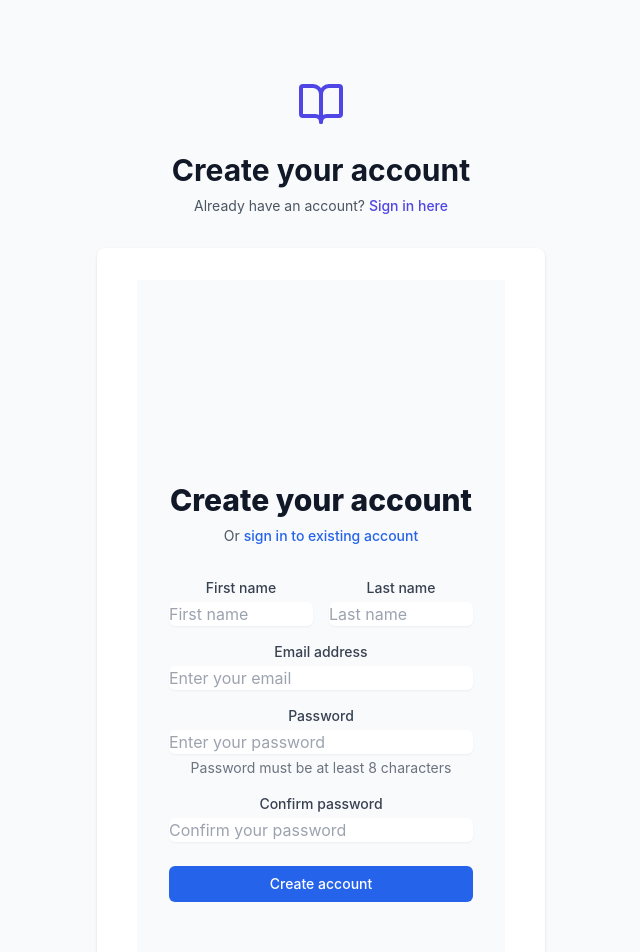
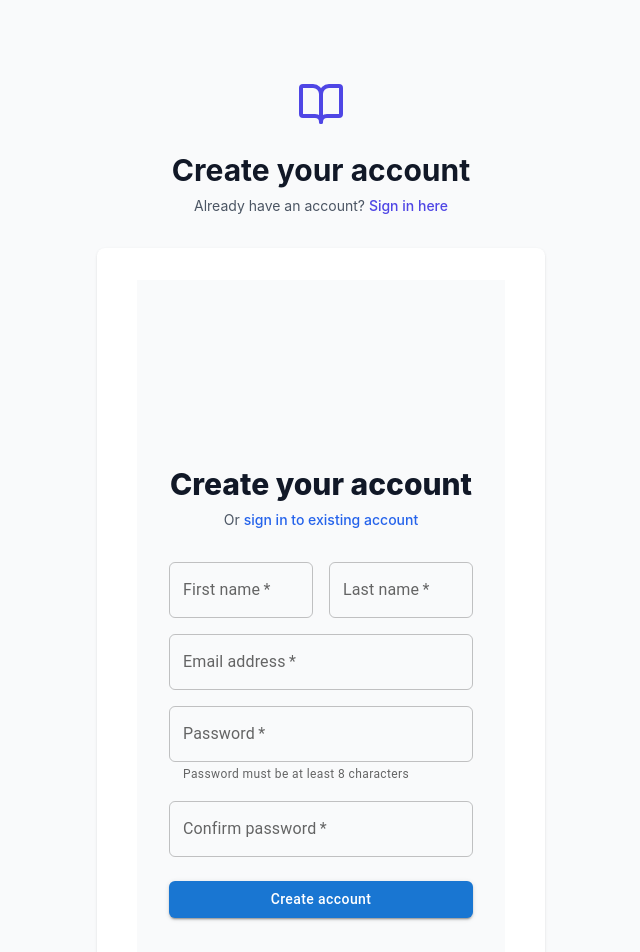
Before and after one commit to AfnanLeewan/book-management-system-web, a React (Vite) app: page /register in a window 1280 px wide. Shown: the top 952 px of the page, without its empty margins (319-959 px from the left). Built offline with nearby package versions, Linux system fonts and the light colour scheme.

Commit message:
Convert UI components to Material-UI

```diff
--- a/src/components/ui/Button.tsx
+++ b/src/components/ui/Button.tsx
@@ -1,48 +1,86 @@
 import React from 'react';
-import LoadingSpinner from './LoadingSpinner';
+import { Button as MuiButton, CircularProgress } from '@mui/material';
+import type { ButtonProps as MuiButtonProps } from '@mui/material';
+import { styled } from '@mui/material/styles';
 
-interface ButtonProps extends React.ButtonHTMLAttributes<HTMLButtonElement> {
+interface ButtonProps extends Omit<MuiButtonProps, 'variant' | 'size'> {
   variant?: 'primary' | 'secondary' | 'outline' | 'danger';
   size?: 'sm' | 'md' | 'lg';
   isLoading?: boolean;
   children: React.ReactNode;
 }
 
+const StyledButton = styled(MuiButton)(() => ({
+  textTransform: 'none',
+  fontWeight: 500,
+  borderRadius: '0.375rem',
+  '&.Mui-disabled': {
+    opacity: 0.5,
+  },
+}));
+
 const Button: React.FC<ButtonProps> = ({
   variant = 'primary',
   size = 'md',
   isLoading = false,
   disabled,
-  className = '',
   children,
   ...props
 }) => {
-  const baseClasses = 'inline-flex items-center justify-center font-medium rounded-md focus:outline-none focus:ring-2 focus:ring-offset-2 transition-colors disabled:opacity-50 disabled:cursor-not-allowed';
-
-  const variantClasses = {
-    primary: 'bg-primary-600 text-white hover:bg-primary-700 focus:ring-primary-500',
-    secondary: 'bg-secondary-600 text-white hover:bg-secondary-700 focus:ring-secondary-500',
-    outline: 'border border-gray-300 text-gray-700 bg-white hover:bg-gray-50 focus:ring-primary-500',
-    danger: 'bg-red-600 text-white hover:bg-red-700 focus:ring-red-500'
+  const getMuiVariant = () => {
+    switch (variant) {
+      case 'primary':
+        return 'contained';
+      case 'secondary':
+        return 'contained';
+      case 'outline':
+        return 'outlined';
+      case 'danger':
+        return 'contained';
+      default:
+        return 'contained';
+    }
   };
 
-  const sizeClasses = {
-    sm: 'px-3 py-2 text-sm',
-    md: 'px-4 py-2 text-sm',
-    lg: 'px-6 py-3 text-base'
+  const getMuiColor = () => {
+    switch (variant) {
+      case 'primary':
+        return 'primary';
+      case 'secondary':
+        return 'secondary';
+      case 'outline':
+        return 'primary';
+      case 'danger':
+        return 'error';
+      default:
+        return 'primary';
+    }
   };
 
-  const classes = `${baseClasses} ${variantClasses[variant]} ${sizeClasses[size]} ${className}`;
+  const getMuiSize = () => {
+    switch (size) {
+      case 'sm':
+        return 'small';
+      case 'md':
+        return 'medium';
+      case 'lg':
+        return 'large';
+      default:
+        return 'medium';
+    }
+  };
 
   return (
-    <button
-      className={classes}
+    <StyledButton
+      variant={getMuiVariant()}
+      color={getMuiColor()}
+      size={getMuiSize()}
       disabled={disabled || isLoading}
+      startIcon={isLoading ? <CircularProgress size={16} color="inherit" /> : undefined}
       {...props}
     >
-      {isLoading && <LoadingSpinner size="sm" className="mr-2" />}
       {children}
-    </button>
+    </StyledButton>
   );
 };
 
--- a/src/components/ui/ErrorMessage.tsx
+++ b/src/components/ui/ErrorMessage.tsx
@@ -1,42 +1,37 @@
 import React from 'react';
-import { AlertCircle, X } from 'lucide-react';
+import { Alert, IconButton } from '@mui/material';
+import { Close } from '@mui/icons-material';
 
 interface ErrorMessageProps {
   message: string;
   onClose?: () => void;
-  className?: string;
+  severity?: 'error' | 'warning' | 'info' | 'success';
 }
 
 const ErrorMessage: React.FC<ErrorMessageProps> = ({
   message,
   onClose,
-  className = ''
+  severity = 'error'
 }) => {
   return (
-    <div className={`bg-red-50 border border-red-200 rounded-md p-4 ${className}`}>
-      <div className="flex">
-        <div className="flex-shrink-0">
-          <AlertCircle className="h-5 w-5 text-red-400" />
-        </div>
-        <div className="ml-3">
-          <p className="text-sm text-red-800">{message}</p>
-        </div>
-        {onClose && (
-          <div className="ml-auto pl-3">
-            <div className="-mx-1.5 -my-1.5">
-              <button
-                type="button"
-                onClick={onClose}
-                className="inline-flex rounded-md bg-red-50 p-1.5 text-red-500 hover:bg-red-100 focus:outline-none focus:ring-2 focus:ring-red-600 focus:ring-offset-2 focus:ring-offset-red-50"
-              >
-                <span className="sr-only">Dismiss</span>
-                <X className="h-3 w-3" />
-              </button>
-            </div>
-          </div>
-        )}
-      </div>
-    </div>
+    <Alert
+      severity={severity}
+      action={
+        onClose && (
+          <IconButton
+            aria-label="close"
+            color="inherit"
+            size="small"
+            onClick={onClose}
+          >
+            <Close fontSize="inherit" />
+          </IconButton>
+        )
+      }
+      sx={{ borderRadius: '0.375rem' }}
+    >
+      {message}
+    </Alert>
   );
 };
 
--- a/src/components/ui/Input.tsx
+++ b/src/components/ui/Input.tsx
@@ -1,40 +1,27 @@
 import React from 'react';
+import { TextField } from '@mui/material';
+import type { TextFieldProps } from '@mui/material';
 
-interface InputProps extends React.InputHTMLAttributes<HTMLInputElement> {
-  label?: string;
+interface InputProps extends Omit<TextFieldProps, 'variant' | 'error'> {
   error?: string;
-  helperText?: string;
 }
 
 const Input = React.forwardRef<HTMLInputElement, InputProps>(
-  ({ label, error, helperText, className = '', ...props }, ref) => {
-    const inputClasses = `
-      block w-full rounded-md border-gray-300 shadow-sm
-      focus:border-primary-500 focus:ring-primary-500
-      disabled:bg-gray-50 disabled:text-gray-500
-      ${error ? 'border-red-300 focus:border-red-500 focus:ring-red-500' : ''}
-      ${className}
-    `;
-
+  ({ error, helperText, ...props }, ref) => {
     return (
-      <div>
-        {label && (
-          <label className="block text-sm font-medium text-gray-700 mb-1">
-            {label}
-          </label>
-        )}
-        <input
-          ref={ref}
-          className={inputClasses}
-          {...props}
-        />
-        {error && (
-          <p className="mt-1 text-sm text-red-600">{error}</p>
-        )}
-        {helperText && !error && (
-          <p className="mt-1 text-sm text-gray-500">{helperText}</p>
-        )}
-      </div>
+      <TextField
+        ref={ref}
+        variant="outlined"
+        fullWidth
+        error={!!error}
+        helperText={error || helperText}
+        sx={{
+          '& .MuiOutlinedInput-root': {
+            borderRadius: '0.375rem',
+          },
+        }}
+        {...props}
+      />
     );
   }
 );
--- a/src/components/ui/LoadingSpinner.tsx
+++ b/src/components/ui/LoadingSpinner.tsx
@@ -1,28 +1,36 @@
 import React from 'react';
+import { CircularProgress, Box } from '@mui/material';
+import type { CircularProgressProps } from '@mui/material';
 
-interface LoadingSpinnerProps {
+interface LoadingSpinnerProps extends Omit<CircularProgressProps, 'size'> {
   size?: 'sm' | 'md' | 'lg';
-  className?: string;
 }
 
 const LoadingSpinner: React.FC<LoadingSpinnerProps> = ({
   size = 'md',
-  className = ''
+  ...props
 }) => {
-  const sizeClasses = {
-    sm: 'h-4 w-4',
-    md: 'h-8 w-8',
-    lg: 'h-12 w-12'
+  const getSize = () => {
+    switch (size) {
+      case 'sm':
+        return 16;
+      case 'md':
+        return 32;
+      case 'lg':
+        return 48;
+      default:
+        return 32;
+    }
   };
 
   return (
-    <div
-      className={`animate-spin rounded-full border-b-2 border-primary-600 ${sizeClasses[size]} ${className}`}
-      role="status"
-      aria-label="Loading"
-    >
-      <span className="sr-only">Loading...</span>
-    </div>
+    <Box display="flex" justifyContent="center" alignItems="center">
+      <CircularProgress
+        size={getSize()}
+        color="primary"
+        {...props}
+      />
+    </Box>
   );
 };
 
```
